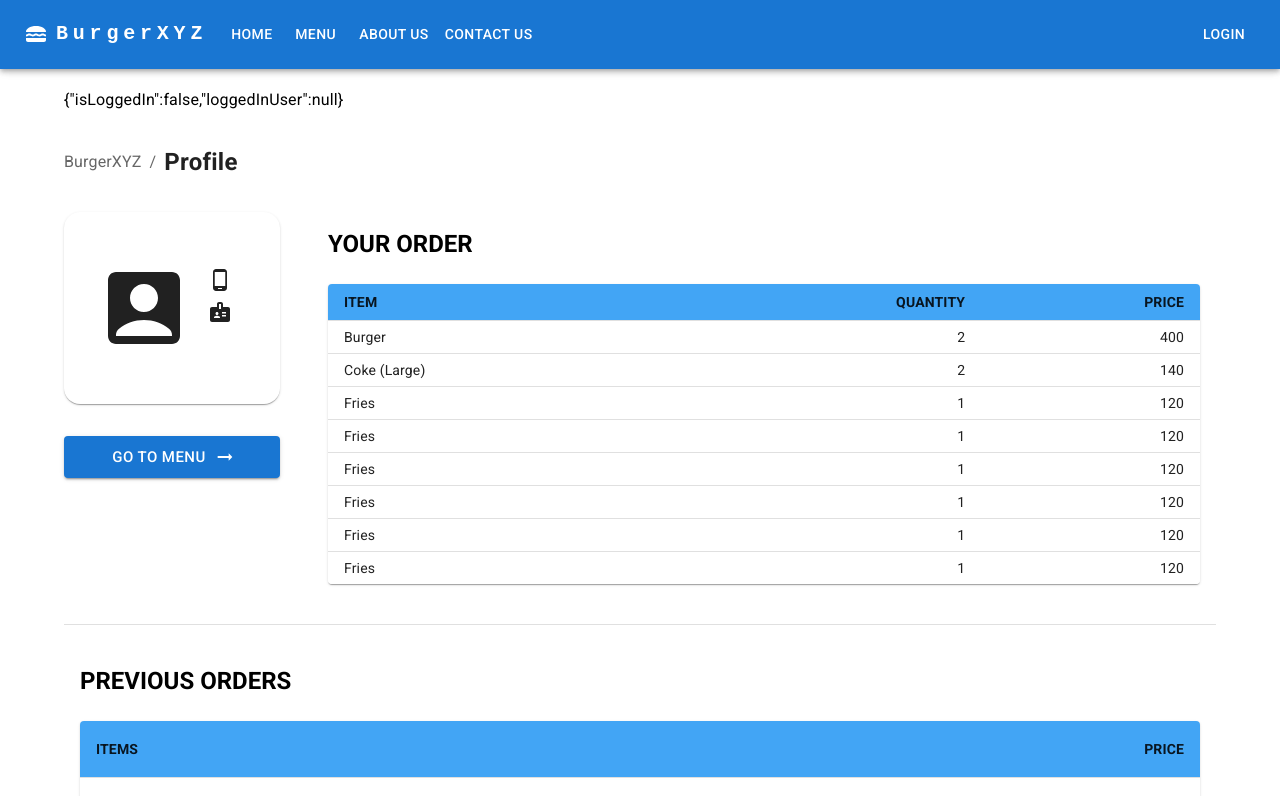
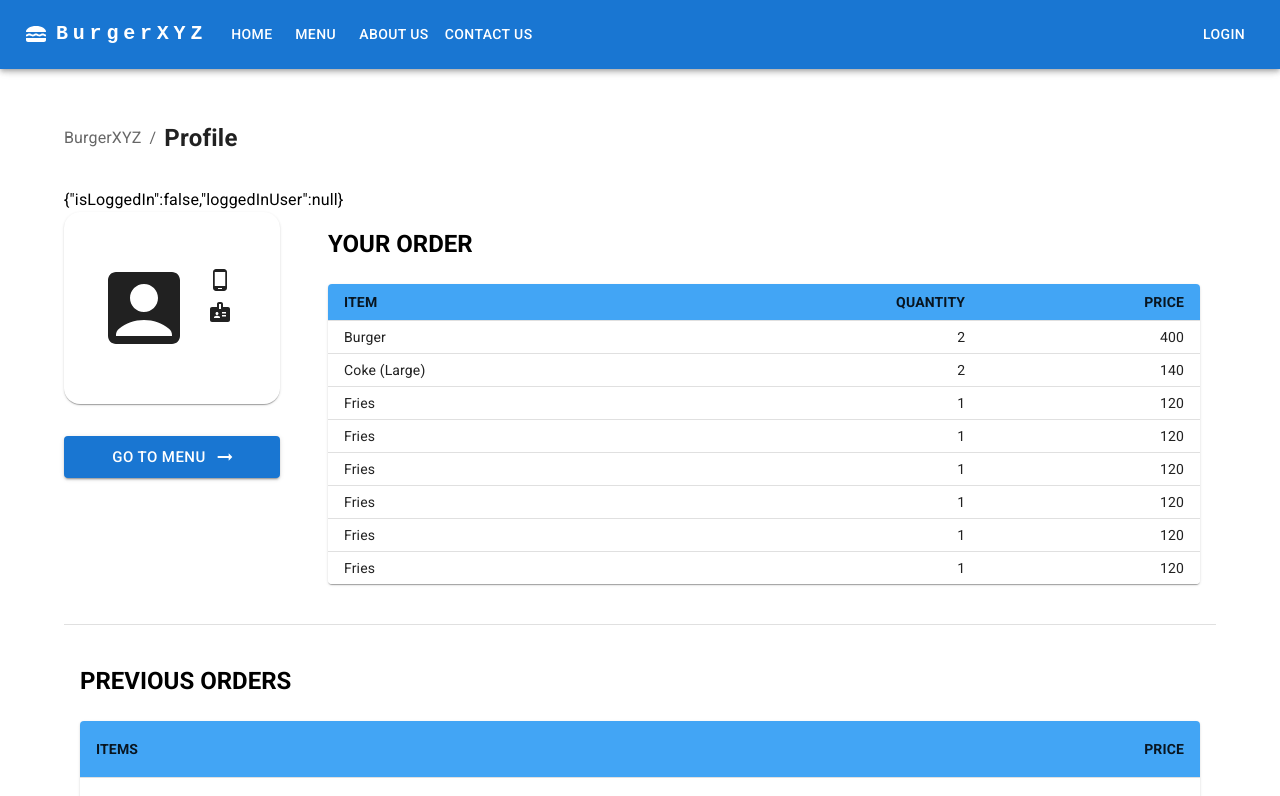
Before and after one commit to devDogra/driveThruAppFrontend, a React (Vite) app: page /profile in a window 1280 px wide. Shown: the top 796 px of the page. Built offline with nearby package versions, Linux system fonts and the light colour scheme.

Commit message:
Make DynamicBreadcrumbs component

```diff
--- a/src/App.jsx
+++ b/src/App.jsx
@@ -14,6 +14,7 @@ import useIsLoggedIn from '../hooks/useIsLoggedIn'
 import { LoggedInUserContext } from './contexts/loggedInUserContext'
 import ProfilePage from './pages/ProfilePage/ProfilePage'
 import { Routes, Route } from 'react-router-dom'
+import DynamicBreadcrumbs from './components/DynamicBreadcrumbs/DynamicBreadcrumbs'
 
 const hideNavbarOnPages = [
   '/login',
@@ -41,10 +42,14 @@ function App() {
         errorCheckingLogin
       }}>
 
-        { hideNavBar || <Navbar></Navbar> }
+        {hideNavBar || (
+            <Navbar></Navbar>
+        )}
 
         <Container sx={{ py: 10 }}>
           {/* <MenuPage /> */}
+          { hideNavBar || <DynamicBreadcrumbs/>}
+
 
           <Routes>
             <Route path="/" element={<HomePage />} />
--- /dev/null
+++ b/src/components/DynamicBreadcrumbs/DynamicBreadcrumbs.jsx
@@ -0,0 +1,19 @@
+import Breadcrumbs from '@mui/material/Breadcrumbs';
+import Link from '@mui/material/Link';
+import Typography from '@mui/material/Typography'
+import getPagenameFromRoute from '../../../utils/getPagenameFromRoute';
+import { useLocation } from 'react-router-dom';
+
+
+export default function DynamicBreadcrumbs() {
+    const location = useLocation();
+
+    return (
+        <Breadcrumbs aria-label="breadcrumb" sx={{ my: 4 }}>
+          <Link underline="hover" color="inherit" href="/">
+            BurgerXYZ
+          </Link>
+          <Typography color="text.primary" fontWeight={"bold"} fontSize={"150%"}>{getPagenameFromRoute(location.pathname)}</Typography>
+        </Breadcrumbs>
+    );
+}
--- a/src/pages/HomePage/HomePage.jsx
+++ b/src/pages/HomePage/HomePage.jsx
@@ -21,12 +21,12 @@ export default function HomePage() {
 
   return (
     <>
-        <Breadcrumbs aria-label="breadcrumb" sx={{my:4}}>
+        {/* <Breadcrumbs aria-label="breadcrumb" sx={{my:4}}>
             <Link underline="hover" color="inherit" href="/">
             BurgerXYZ
             </Link>
             <Typography color="text.primary" fontWeight={"bold"} fontSize={"150%"}>Home</Typography>
-        </Breadcrumbs>
+        </Breadcrumbs> */}
 
 
 
--- a/src/pages/MenuPage/MenuPage.jsx
+++ b/src/pages/MenuPage/MenuPage.jsx
@@ -12,12 +12,12 @@ export default function MenuPage() {
   return (
     <>
 
-      <Breadcrumbs aria-label="breadcrumb" sx={{my:4}}>
+      {/* <Breadcrumbs aria-label="breadcrumb" sx={{my:4}}>
         <Link underline="hover" color="inherit" href="/">
           BurgerXYZ
         </Link>
         <Typography color="text.primary" fontWeight={"bold"} fontSize={"150%"}>Menu</Typography>
-      </Breadcrumbs>
+      </Breadcrumbs> */}
 
         <Grid container spacing={6}>
             {
--- a/src/pages/ProfilePage/ProfilePage.jsx
+++ b/src/pages/ProfilePage/ProfilePage.jsx
@@ -14,6 +14,7 @@ import AccountBoxIcon from '@mui/icons-material/AccountBox';
 import Paper from '@mui/material/Paper'
 import YourOrderTable from "../../components/YourOrderTable/YourOrderTable";
 import PreviousOrdersTable from "../../components/PreviousOrdersTable/PreviousOrdersTable";
+import { useLocation } from "react-router-dom";
 
 export default function ProfilePage() {
   const {
@@ -23,6 +24,7 @@ export default function ProfilePage() {
     setLoggedInUser,
     errorCheckingLogin
   } = useContext(LoggedInUserContext);
+
 
 
   return (
@@ -35,12 +37,12 @@ export default function ProfilePage() {
         }
       </Typography>
 
-      <Breadcrumbs aria-label="breadcrumb" sx={{ my: 4 }}>
+      {/* <Breadcrumbs aria-label="breadcrumb" sx={{ my: 4 }}>
         <Link underline="hover" color="inherit" href="/">
           BurgerXYZ
         </Link>
         <Typography color="text.primary" fontWeight={"bold"} fontSize={"150%"}>Profile</Typography>
-      </Breadcrumbs>
+      </Breadcrumbs> */}
 
       <Box sx={{ display: 'flex', gap: "2rem" }}>
         <Box>
--- /dev/null
+++ b/utils/getPagenameFromRoute.js
@@ -0,0 +1,5 @@
+export default function getPagenameFromRoute(string) {
+    if (string == '/') return "Home";
+    string = string.slice(1);
+    return string.charAt(0).toUpperCase() + string.slice(1);
+}
```
